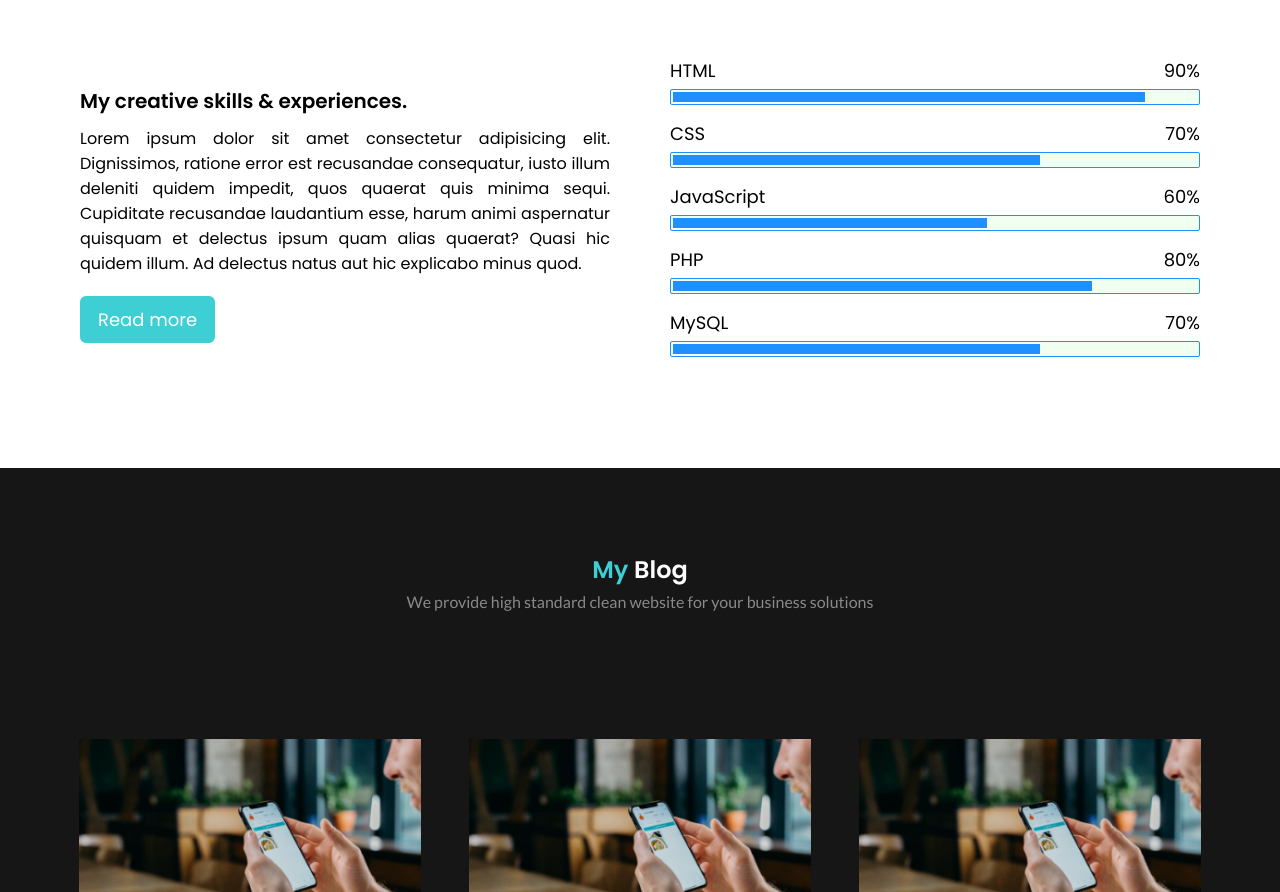
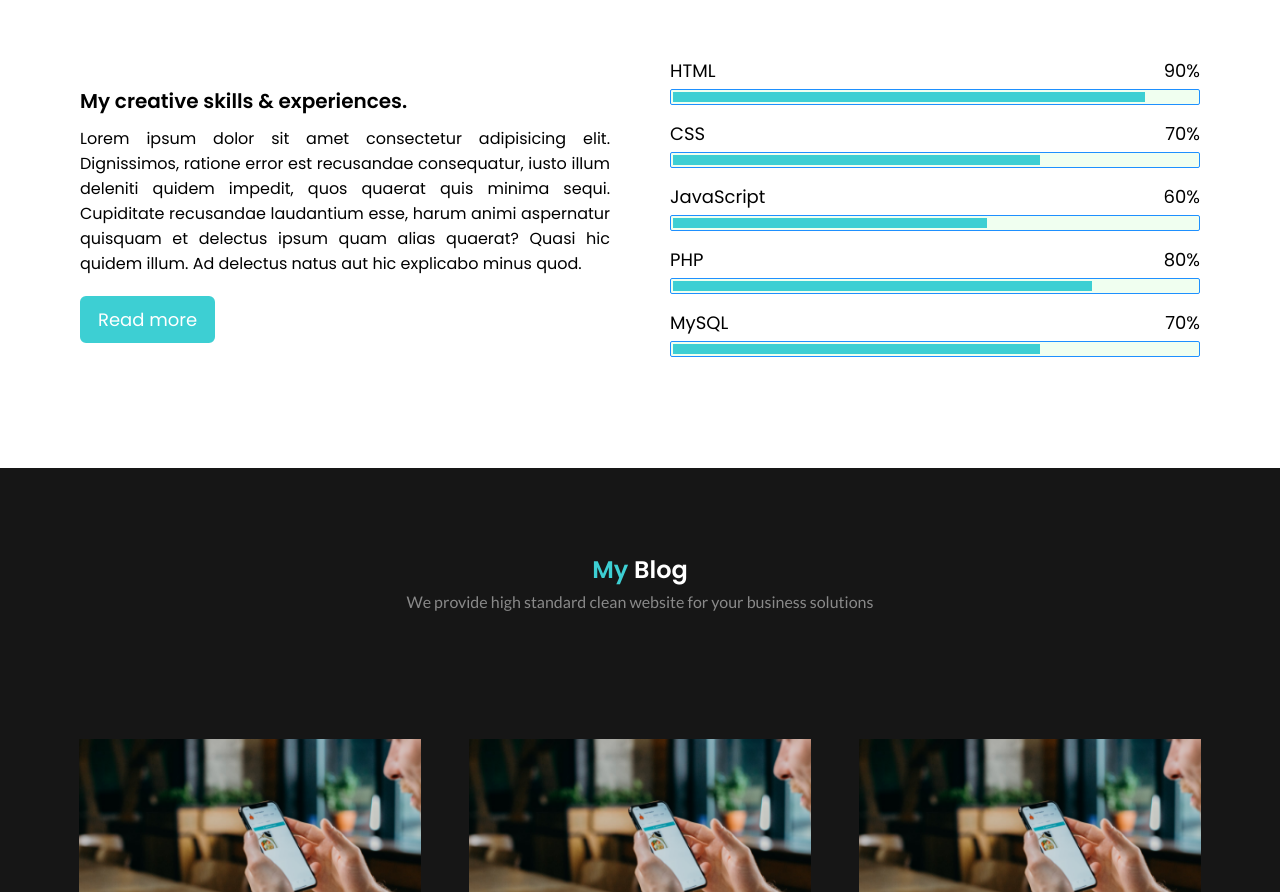
Before and after one commit to anukalp-mishra/portfolio, a plain HTML site: page index.htm in a window 1280 px wide. Shown: the part 4728-5620 px from the top of the page. Drawn offline with nearby package versions, Linux system fonts and the light colour scheme.

Commit message:
skills-level-color-update

```diff
--- a/css/style.css
+++ b/css/style.css
@@ -440,7 +440,7 @@ section.work .card-wrapper .card img {
   border-radius: 2px;
 }
 .skill_level {
-  background: dodgerblue;
+  background: var(--primary);
   width: 100%;
   height: 10px;
 }
```
